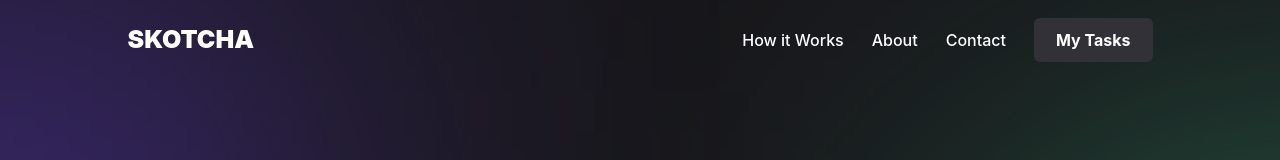
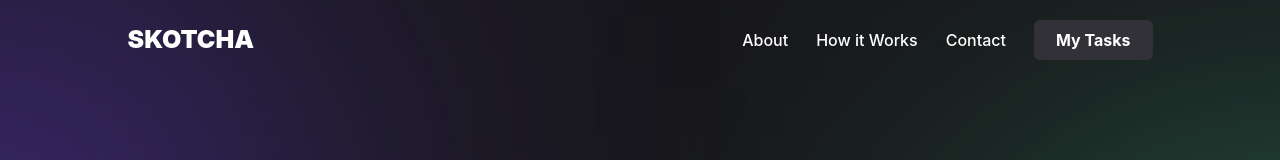
Before and after one commit to jacobpacheco100/Skotcha, a React (Create React App) app: page / in a window 1280 px wide. Shown: the top 160 px of the page. Built offline with nearby package versions, Linux system fonts and the light colour scheme.

Commit message:
add: useRef

```diff
--- a/src/components/home/About.jsx
+++ b/src/components/home/About.jsx
@@ -1,6 +1,7 @@
 import React from 'react'
+import { useRef } from 'react'
 
-const About = () => {
+const About = ({ how }) => {
   return (
     <div className='container mt-52 flex flex-col items-center justify-center space-y-10 lg:flex-row lg:space-x-10 lg:space-y-0'>
       <div className='h-[379px] w-full max-w-[492px] bg-gray-2 rounded-xl'></div>
@@ -13,7 +14,9 @@ const About = () => {
           Skotcha you can effortlessy and efficiently manage a complex array of
           tasks and organize your work.
         </p>
-        <button className='btn-1 '>Learn More</button>
+        <button onClick={how} className='btn-1 '>
+          Learn More
+        </button>
       </article>
     </div>
   )
--- a/src/components/home/Hero.jsx
+++ b/src/components/home/Hero.jsx
@@ -1,4 +1,5 @@
 import React from 'react'
+import { Link } from 'react-router-dom'
 
 const Hero = () => {
   return (
@@ -6,7 +7,9 @@ const Hero = () => {
       <h1 className='h1 max-w-[615px] mx-auto'>
         Manage a complex array of tasks, one at a time.
       </h1>
-      <button className='btn-2'>Start Tasking!</button>
+      <Link to='/dashboard' className='btn-2 inline-block'>
+        Start Tasking!
+      </Link>
     </div>
   )
 }
--- a/src/components/home/Navbar.jsx
+++ b/src/components/home/Navbar.jsx
@@ -1,7 +1,8 @@
 import React, { useState } from 'react'
 import { HiMenuAlt3 } from 'react-icons/hi'
+import { Link } from 'react-router-dom'
 
-const Navbar = () => {
+const Navbar = ({ about, how, contact }) => {
   const [isMenu, setIsMenu] = useState(false)
 
   return (
@@ -11,10 +12,18 @@ const Navbar = () => {
         <h1 className='logo'>skotcha</h1>
         {/* nav links */}
         <div className=' hidden md:block font-medium space-x-7'>
-          <a href='#'>How it Works</a>
-          <a href='#'>About</a>
-          <a href='#'>Contact</a>
-          <button className='btn-1 bg-gray-1'>My Tasks</button>
+          <a className='nav--link' onClick={about}>
+            About
+          </a>
+          <a className='nav--link' onClick={how}>
+            How it Works
+          </a>
+          <a className='nav--link' onClick={contact}>
+            Contact
+          </a>
+          <Link to='/dashboard' className='btn-1 bg-gray-1'>
+            My Tasks
+          </Link>
         </div>
         <HiMenuAlt3
           className='text-4xl md:hidden z-30'
@@ -33,7 +42,9 @@ const Navbar = () => {
           <a href='#'>About</a>
           <a href='#'>Contact</a>
           <span></span>
-          <button className='btn-2 font-medium text-lg'>My Tasks</button>
+          <Link to='/dashboard' className='btn-2 font-medium text-lg'>
+            My Tasks
+          </Link>
         </div>
       </div>
 
--- a/src/index.css
+++ b/src/index.css
@@ -50,6 +50,10 @@ code {
   @apply font-medium leading-7 text-gray-3 py-8;
 }
 
+.nav--link {
+  @apply border-primary pb-0 ease-in duration-200 hover:cursor-pointer hover:border-b-2 hover:pb-2;
+}
+
 .label {
   @apply font-medium text-sm text-gray-3 text-[15px];
 }
--- a/src/pages/LandingPage.jsx
+++ b/src/pages/LandingPage.jsx
@@ -1,4 +1,5 @@
 import React from 'react'
+import { useRef } from 'react'
 
 // components ( home )
 import Navbar from '../components/home/Navbar'
@@ -9,24 +10,52 @@ import Contact from '../components/home/Contact'
 import Footer from '../components/home/Footer'
 
 const LandingPage = () => {
+  const about = useRef(null)
+  const how = useRef(null)
+  const contact = useRef(null)
+
+  const scrollToSection = (elementRef) => {
+    window.scrollTo({
+      top: elementRef.current.offsetTop,
+      behavior: 'smooth',
+    })
+  }
+
   return (
     <main className='max-w-screen overflow-hidden relative'>
+      {/* navbar */}
+      <Navbar
+        about={() => scrollToSection(about)}
+        how={() => scrollToSection(how)}
+        contact={() => scrollToSection(contact)}
+      />
+
+      {/* hero */}
+      <section ref={about}>
+        <Hero />
+      </section>
+
+      {/* about */}
+      <About how={() => scrollToSection(how)} />
+
+      {/* how it works */}
+      <section ref={how}>
+        <How />
+      </section>
+
+      {/* contact */}
+      <section ref={contact}>
+        <Contact />
+      </section>
+
+      {/* footer */}
+      <Footer />
+
+      {/* background glow ( top ) */}
       <div>
         <div className='purp--glow'></div>
         <div className='green--glow'></div>
       </div>
-      {/* navbar */}
-      <Navbar />
-      {/* hero */}
-      <Hero />
-      {/* about */}
-      <About />
-      {/* how it works */}
-      <How />
-      {/* contact */}
-      <Contact />
-      {/* footer */}
-      <Footer />
     </main>
   )
 }
```
